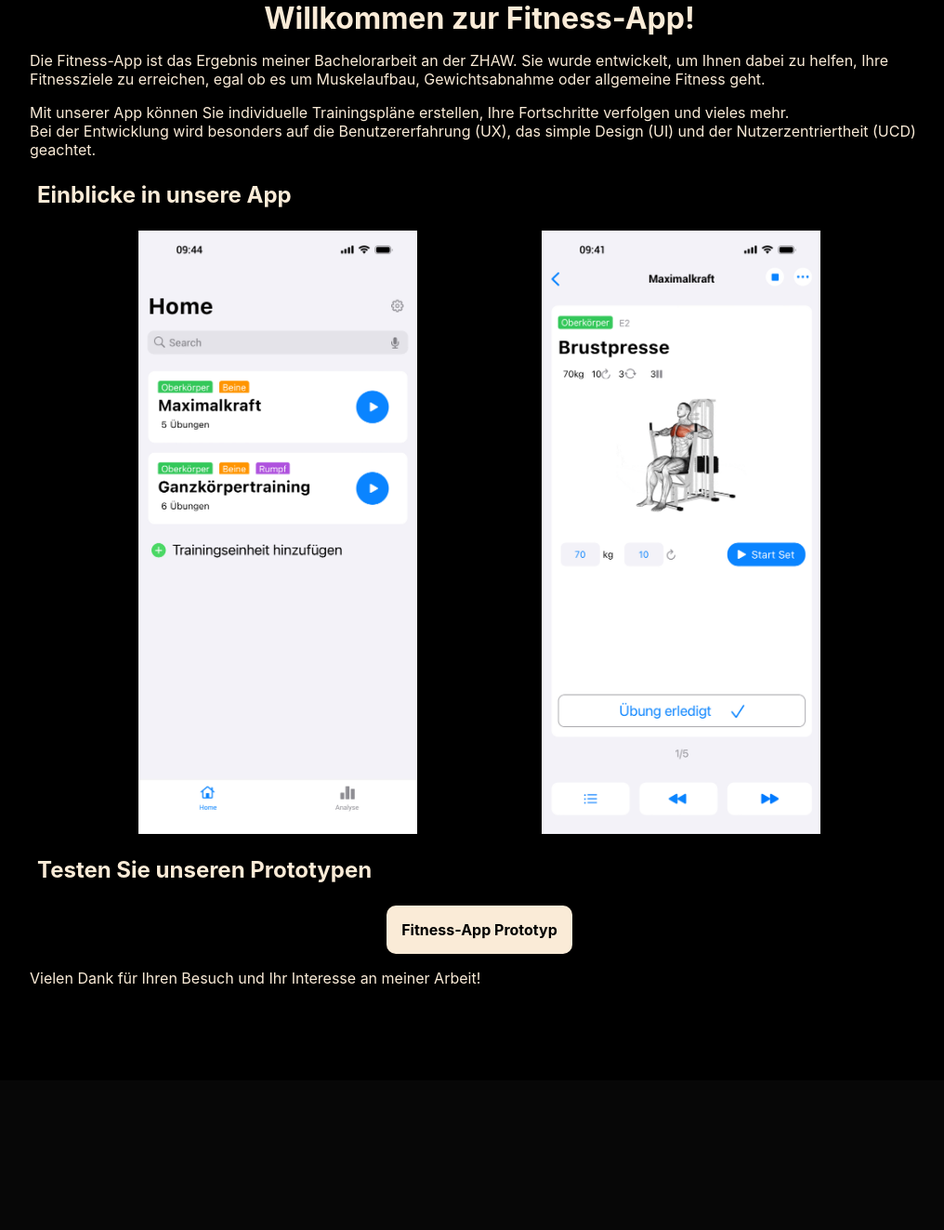
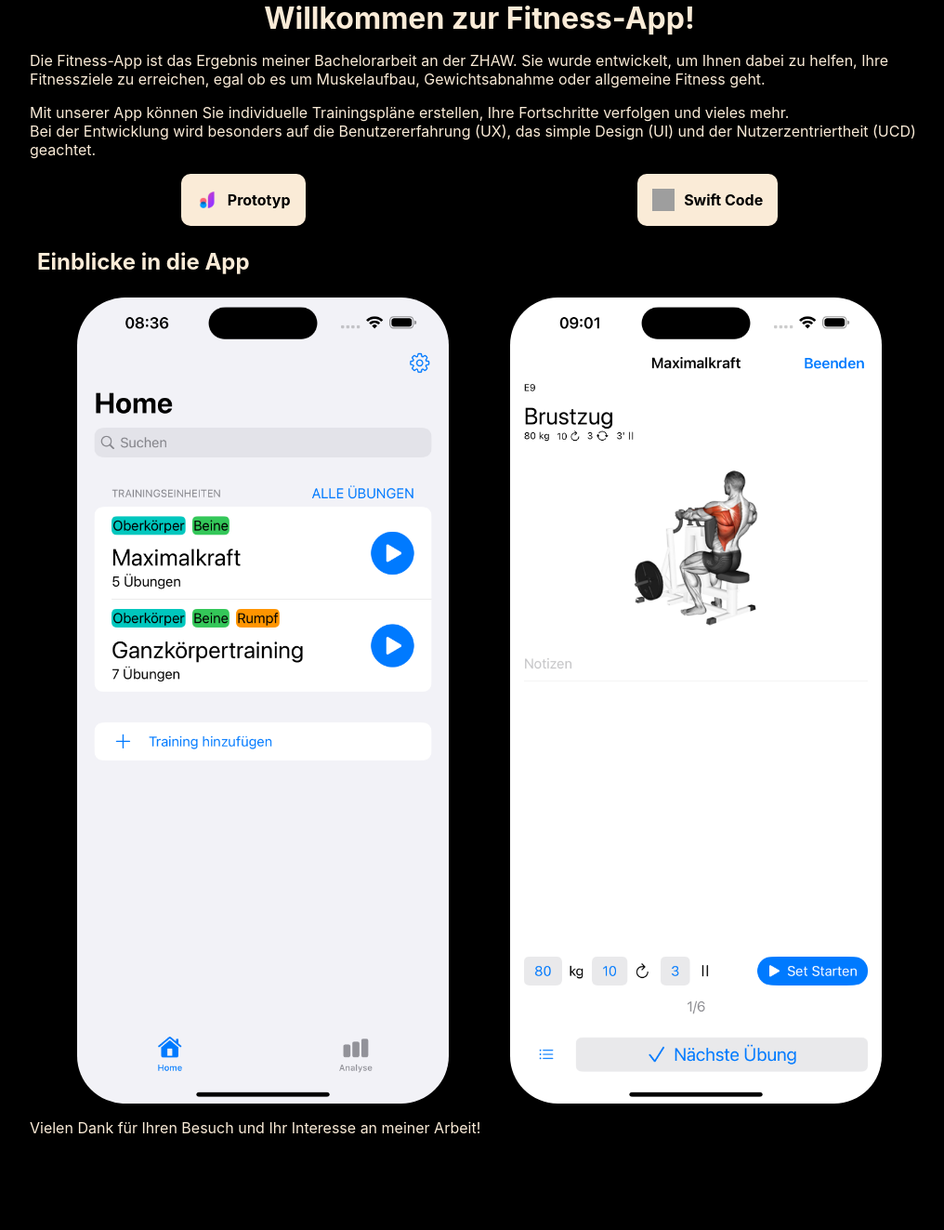
Before and after one commit to RogerWetter/RogerWetter.github.io, a PHP site: page /Projects/Fitnessapp in a window 1280 px wide. Shown: the part 190-1513 px from the top of the page at 93% size, without its empty margins (124-1140 px from the left). Before the commit the page ends 1352 px from the top, so only its background shows below. Run offline with PHP 8.4, Linux system fonts and the light colour scheme; grey boxes are pictures that could not be loaded.

Commit message:
Updated Infos FitnessApp

```diff
--- a/Projects/Fitnessapp/index.html
+++ b/Projects/Fitnessapp/index.html
@@ -27,17 +27,24 @@
         Mit unserer App können Sie individuelle Trainingspläne erstellen, Ihre Fortschritte verfolgen und vieles mehr.<br>
         Bei der Entwicklung wird besonders auf die Benutzererfahrung (UX), das simple Design (UI) und der Nutzerzentriertheit (UCD) geachtet.
     </p>
-    <h2>Einblicke in unsere App</h2>
+
+    <div class="horizontal">
+        <a class="button" href="https://cloud.justinmind.com/usernote/prototype/d3d861f6a2c89235516322d52a070b7a9d6ec5d8ef01298a0294ce90c96f051a" target="_blank">
+            <img class="button-icon" src="../../icons/Justinmind_Icon.webp" alt="Justinmind Icon" width="24" height="24">
+            Prototyp
+        </a>
+        <a class="button" href="https://github.com/RogerWetter/Fitnessapp">
+            <img class="button-icon" src="https://upload.wikimedia.org/wikipedia/commons/9/91/Octicons-mark-github.svg" alt="GitHub Icon" width="24" height="24">
+            Swift Code
+        </a>
+    </div>
+
+    <h2>Einblicke in die App</h2>
     <div class="app_pictures_container">
         <img src="../../Pictures/Fitnessapp_Home.webp" alt="Fitness-App Home" class="app_picture">
         <img src="../../Pictures/Fitnessapp_AktiveUebung.webp" alt="Fitness-App Aktive Übung" class="app_picture">
     </div>
 
-    <h2>Testen Sie unseren Prototypen</h2>
-
-    <a class="button" href="https://cloud.justinmind.com/usernote/prototype/d3d861f6a2c89235516322d52a070b7a9d6ec5d8ef01298a0294ce90c96f051a" target="_blank">
-        Fitness-App Prototyp
-    </a>
 
     <p>Vielen Dank für Ihren Besuch und Ihr Interesse an meiner Arbeit!</p>
 </main>
--- a/Projects/Fitnessapp/style.css
+++ b/Projects/Fitnessapp/style.css
@@ -18,7 +18,8 @@ h2, p {
 
 .app_picture {
   width: 40%;
-  max-width: 300px;
+  max-width: 430px;
+  border-radius: 12.8% / calc(12.8% * 9/19.5);
 }
 
 /*IPHONE IPAD*/
--- a/style.css
+++ b/style.css
@@ -144,6 +144,11 @@ body {
   margin-right: 10px;
 }
 
+.horizontal {
+  display: flex;
+  flex-direction: row;
+}
+
 /*IPAD*/
 @media only screen and (max-device-width: 900px) {
 
```
Also changed, not shown: Pictures/Fitnessapp_AktiveUebung.webp, Pictures/Fitnessapp_Home.webp, icons/Justinmind_Icon.webp (added).
